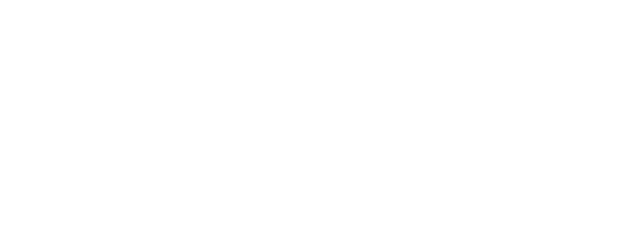
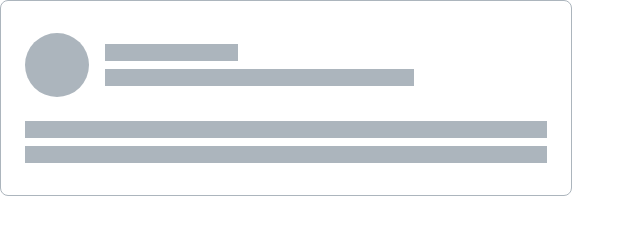
Before and after one commit to js-tasks-ru/htmlcss-20240216_chin-chin-23, a website: page 04-lection2/02-skeleton/index.html in a window 1280 px wide. Shown: the whole page, without its empty margins (0-640 px from the left). Drawn offline with Linux system fonts and the light colour scheme.

Commit message:
added skeleton solution

```diff
--- a/04-lection2/02-skeleton/index.html
+++ b/04-lection2/02-skeleton/index.html
@@ -6,6 +6,16 @@
         <link rel="stylesheet" href="./skeleton.css">
     </head>
     <body>
-
+        <div class="skeleton">
+            <div class="skeleton__header">
+                <div class="header__avatar"></div>
+                <div class="header__info">
+                    <div class="skeleton__rectangle skeleton__rectangle--30"></div>
+                    <div class="skeleton__rectangle skeleton__rectangle--70"></div>
+                </div>
+            </div>
+            <div class="skeleton__rectangle "></div>
+            <div class="skeleton__rectangle"></div>
+        </div>
     </body>
 </html>
--- a/04-lection2/02-skeleton/skeleton.css
+++ b/04-lection2/02-skeleton/skeleton.css
@@ -0,0 +1,43 @@
+.skeleton {
+    border: 1px solid var(--grey-3);
+    border-radius: 8px;
+    width: 572px;
+    padding: 32px 24px;
+    box-sizing: border-box;
+}
+
+.skeleton__header {
+    display: flex;
+    margin-bottom: 24px;
+}
+
+.header__info {
+    flex: 1;
+    align-self: center;
+}
+
+.header__avatar {
+    background: var(--grey-3);
+    border-radius: 50%;
+    width: 64px;
+    height: 64px;
+    margin-right: 16px;
+}
+
+.skeleton__rectangle {
+    height: 17px;
+    background: var(--grey-3);
+    margin-bottom: 8px;
+}
+
+.skeleton__rectangle--30 {
+    width: 30%;
+}
+
+.skeleton__rectangle--70 {
+    width: 70%;
+}
+
+.skeleton__rectangle:last-child {
+    margin-bottom: 0;
+}
```
